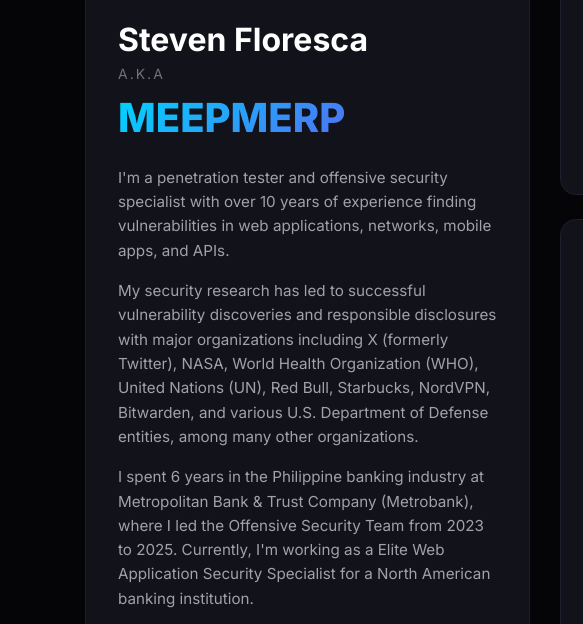
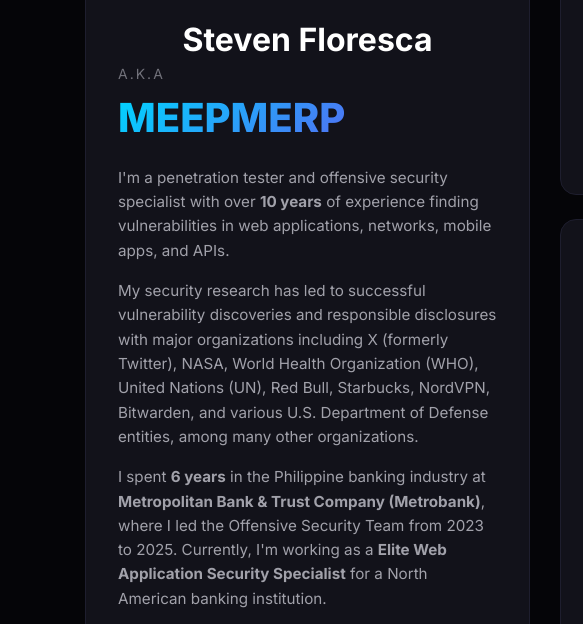
Before and after one commit to stfloresca/stfloresca.github.io, a plain HTML site: page index.html in a window 1280 px wide. Shown: the part 1112-1736 px from the top of the page, 0-583 px from the left. Drawn offline with Linux system fonts and the light colour scheme.

Commit message:
Update index.html

```diff
--- a/index.html
+++ b/index.html
@@ -106,12 +106,12 @@
                         <div class="profile-photo-wrapper">
                             <img src="images/stevenphoto.jpg" alt="Steven Floresca" class="profile-photo">
                         </div>
-                        <h2 class="profile-name">Steven Floresca</h2>
+                        <h2 class="profile-name"><center>Steven Floresca</center></h2>
                         <span class="profile-aka">A.K.A</span>
                         <h1 class="profile-alias">MEEPMERP</h1>
-                        <p class="profile-bio">I'm a penetration tester and offensive security specialist with over 10 years of experience finding vulnerabilities in web applications, networks, mobile apps, and APIs.</p>
+                        <p class="profile-bio">I'm a penetration tester and offensive security specialist with over <b>10 years</b> of experience finding vulnerabilities in web applications, networks, mobile apps, and APIs.</p>
                         <p class="profile-bio">My security research has led to successful vulnerability discoveries and responsible disclosures with major organizations including X (formerly Twitter), NASA, World Health Organization (WHO), United Nations (UN), Red Bull, Starbucks, NordVPN, Bitwarden, and various U.S. Department of Defense entities, among many other organizations.</p>
-                        <p class="profile-bio">I spent 6 years in the Philippine banking industry at Metropolitan Bank & Trust Company (Metrobank), where I led the Offensive Security Team from 2023 to 2025. Currently, I'm working as a Elite Web Application Security Specialist for a North American banking institution.</p>
+                        <p class="profile-bio">I spent <b>6 years</b> in the Philippine banking industry at <b>Metropolitan Bank & Trust Company (Metrobank)</b>, where I led the Offensive Security Team from 2023 to 2025. Currently, I'm working as a <b>Elite Web Application Security Specialist</b> for a North American banking institution.</p>
                         <p class="profile-bio">When I'm not hunting for vulnerabilities, you'll find me coding side projects, gaming, traveling to new places, or behind the camera capturing moments. I believe this blend of technical precision and creative thinking helps me spot security issues others might miss.</p>
                     </div>
                 </div>
```
